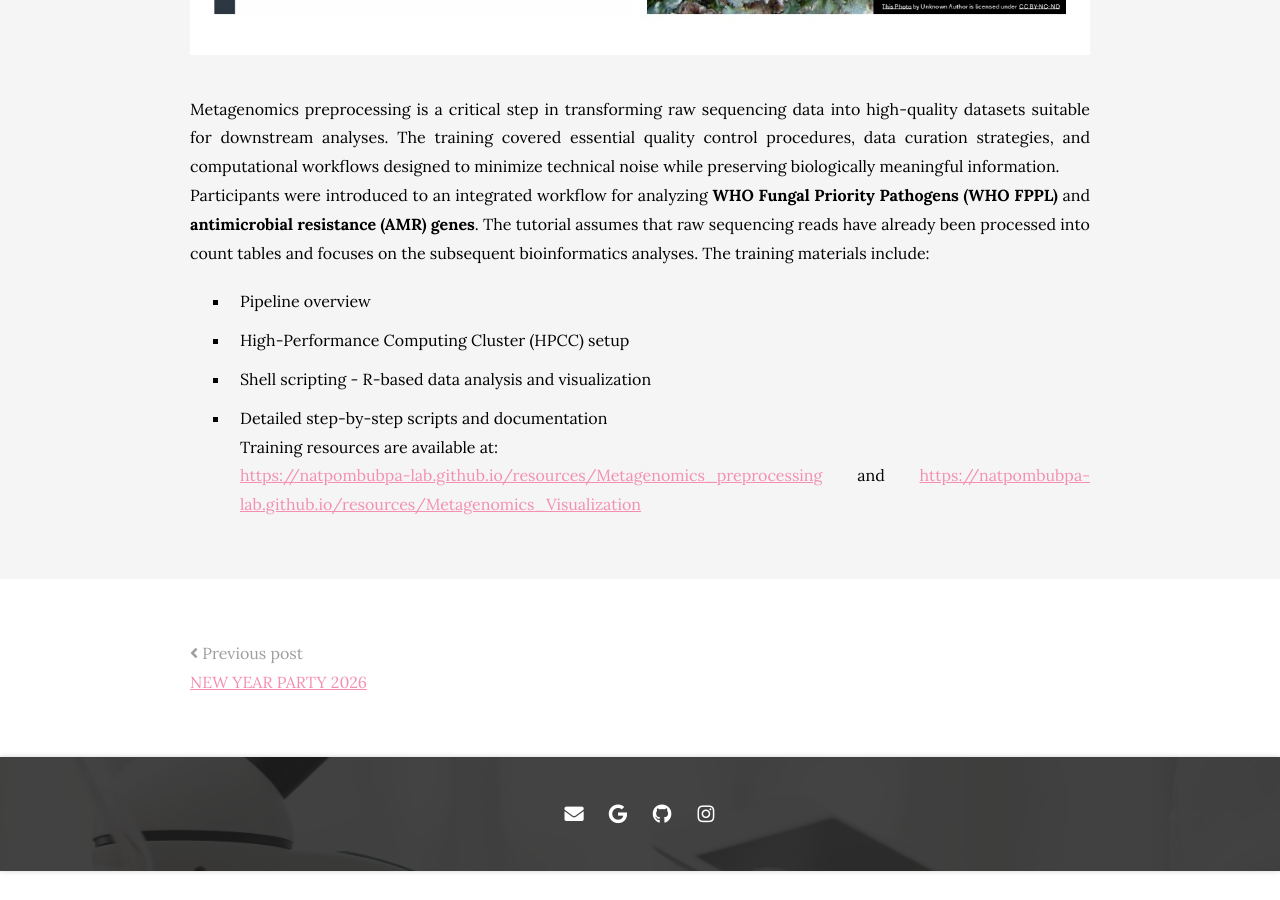
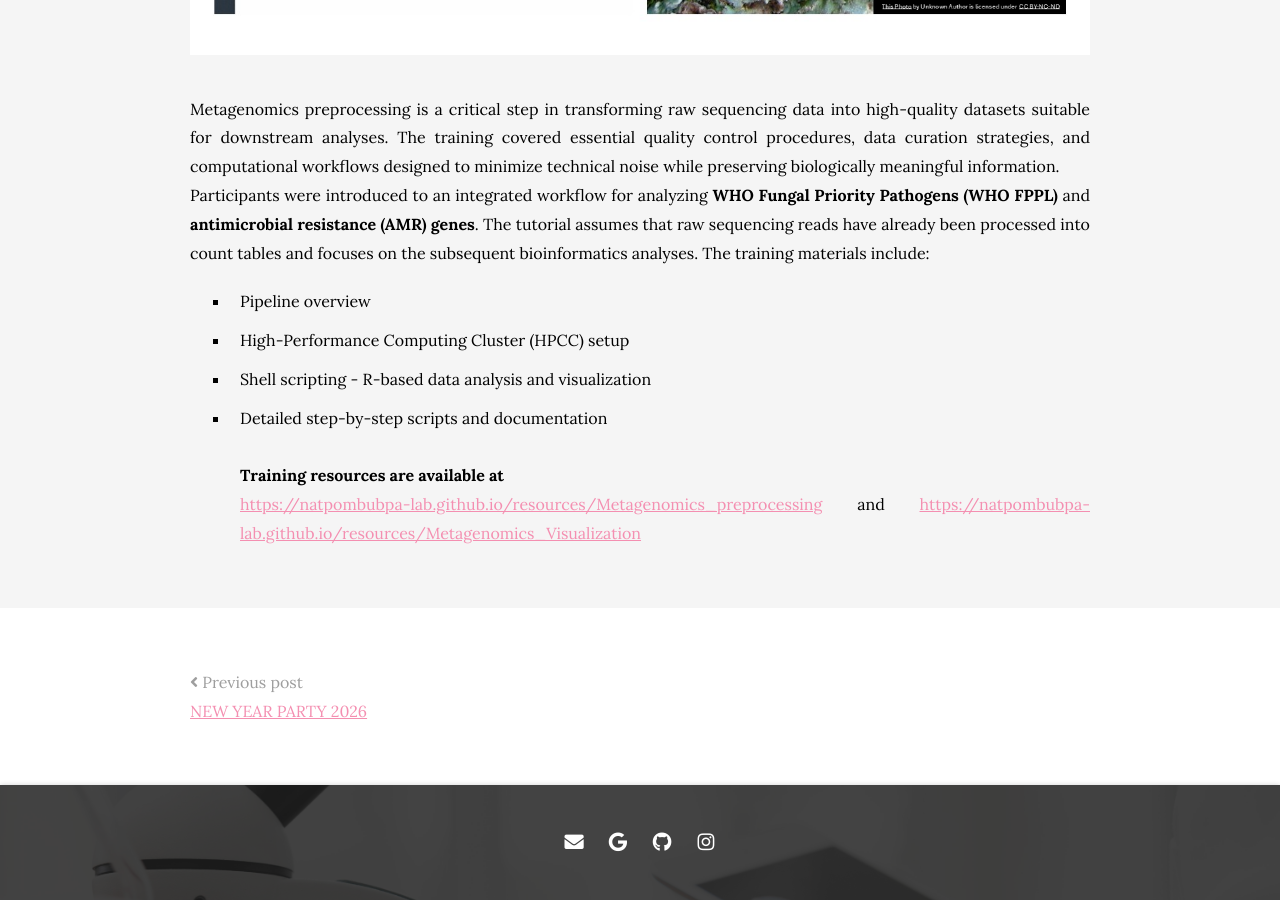
Before and after one commit to natpombubpa-lab/natpombubpa-lab.github.io, a Jekyll site: the page built from _posts/2026-02-13-seaarmi-training.md, in a window 1280 px wide and 900 px high, scrolled down 1101 px. Built offline with Jekyll 4.4.1, drawn with Linux system fonts in a browser that asks for light colours; nearby versions of some CDN libraries; before the commit the page ends 1972 px from its top, so only the background shows below that.

```diff
--- a/_posts/2026-02-13-seaarmi-training.md
+++ b/_posts/2026-02-13-seaarmi-training.md
@@ -19,7 +19,9 @@
 - High-Performance Computing Cluster (HPCC) setup  <br>
 - Shell scripting - R-based data analysis and visualization  <br>
 - Detailed step-by-step scripts and documentation <br>
-Training resources are available at: <br>
+<br>
+**Training resources are available at**
+<br>
 [https://natpombubpa-lab.github.io/resources/Metagenomics_preprocessing](https://natpombubpa-lab.github.io/resources/Metagenomics_preprocessing)
 and
 [https://natpombubpa-lab.github.io/resources/Metagenomics_Visualization](https://natpombubpa-lab.github.io/resources/Metagenomics_Visualization)
```
